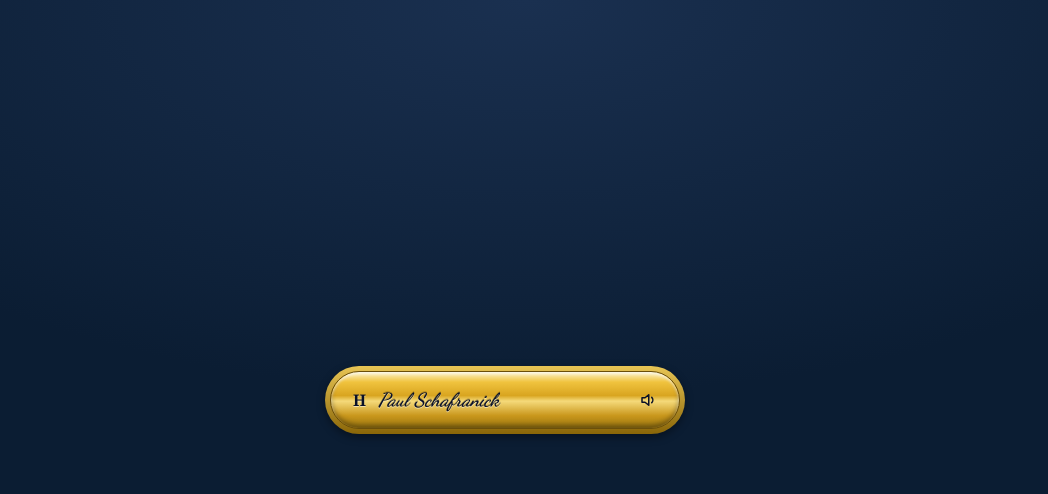
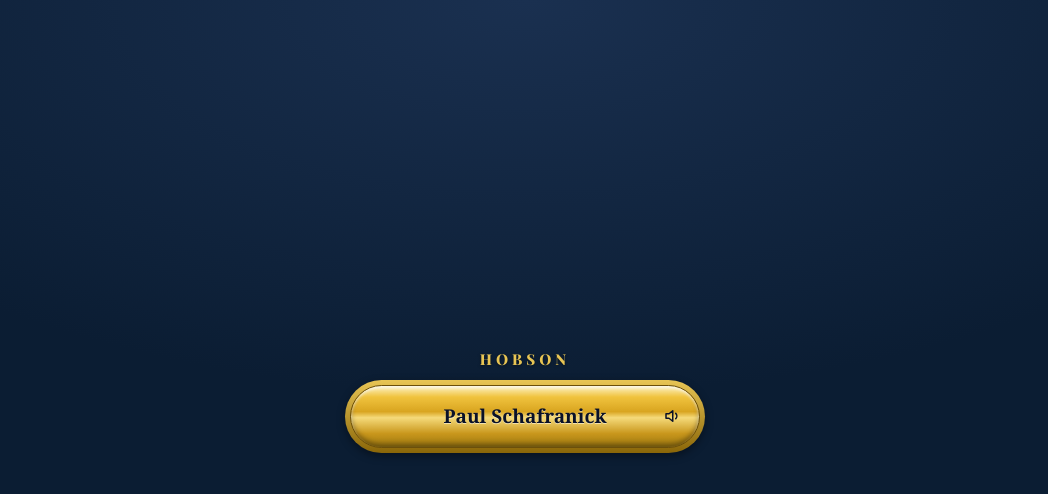
Before and after one commit to PSchaf7231/Hobson-, a Next.js app: page / in a window 1280 px wide. Shown: the top 494 px of the page, without its empty margins (115-1163 px from the left). Built offline with nearby package versions, Linux system fonts and the light colour scheme.

Commit message:
Move Hobson label above the pill, bold the agent name
Drop the script/cursive name treatment (read as weak) for solid bold
lettering, centered in the pill. "HOBSON" now sits above the pill as
its own bold, letter-spaced label. Removed the now-unused Dancing
Script webfont.

```diff
--- a/src/app/layout.tsx
+++ b/src/app/layout.tsx
@@ -29,7 +29,7 @@ export default function RootLayout({ children }: { children: React.ReactNode })
     <html lang="en">
       <head>
         <link
-          href="https://fonts.googleapis.com/css2?family=Playfair+Display:wght@600;700&family=Inter:wght@400;500;600;700;800&family=Dancing+Script:wght@700&display=swap"
+          href="https://fonts.googleapis.com/css2?family=Playfair+Display:wght@600;700;800&family=Inter:wght@400;500;600;700;800&display=swap"
           rel="stylesheet"
         />
       </head>
--- a/src/components/HobsonPill.tsx
+++ b/src/components/HobsonPill.tsx
@@ -7,19 +7,36 @@ interface HobsonPillProps {
 
 export default function HobsonPill({ name = "Paul Schafranick", onToggleVoice }: HobsonPillProps) {
   return (
+    <div style={styles.wrapper}>
+      <div style={styles.label}>HOBSON</div>
       <div style={styles.pillFrame}>
         <div style={styles.pill}>
-        <span style={styles.pillH}>H</span>
           <span style={styles.pillName}>{name}</span>
           <button style={styles.speakerBtn} onClick={onToggleVoice} aria-label="Toggle voice">
             <SpeakerIcon className="w-[18px] h-[18px]" />
           </button>
         </div>
       </div>
+    </div>
   );
 }
 
 const styles: Record<string, React.CSSProperties> = {
+  wrapper: {
+    display: "flex",
+    flexDirection: "column",
+    alignItems: "center",
+    gap: 10,
+    width: "100%",
+  },
+  label: {
+    color: "#e8c554",
+    fontWeight: 800,
+    fontSize: 15,
+    letterSpacing: 4,
+    fontFamily: "'Playfair Display', Georgia, serif",
+    textShadow: "0 1px 3px rgba(0,0,0,0.5)",
+  },
   pillFrame: {
     width: "100%",
     maxWidth: 360,
@@ -29,33 +46,30 @@ const styles: Record<string, React.CSSProperties> = {
     boxShadow: "0 3px 8px rgba(0,0,0,0.4)",
   },
   pill: {
+    position: "relative",
     background:
       "linear-gradient(180deg, #fdf3c6 0%, #f0c33e 18%, #d9a520 42%, #f5da7a 52%, #c9971c 78%, #9c7710 100%)",
     border: "1px solid #6b4f0a",
     boxShadow: "inset 0 2px 3px rgba(255,255,255,0.65), inset 0 -3px 5px rgba(0,0,0,0.35)",
     borderRadius: 999,
-    padding: "14px 22px",
+    padding: "16px 48px",
     display: "flex",
     alignItems: "center",
-    gap: 12,
-  },
-  pillH: {
-    color: "#0a1128",
-    fontWeight: 700,
-    fontSize: 16,
-    fontFamily: "Georgia, serif",
-    textShadow: "0 1px 0 rgba(255,255,255,0.5)",
+    justifyContent: "center",
   },
   pillName: {
     color: "#0a1128",
-    fontStyle: "italic",
-    fontWeight: 700,
+    fontWeight: 800,
     fontSize: 19,
-    flex: 1,
-    fontFamily: "'Dancing Script', 'Brush Script MT', cursive",
-    textShadow: "0 1px 0 rgba(255,255,255,0.5), 0 -1px 0 rgba(0,0,0,0.25)",
+    fontFamily: "Georgia, serif",
+    textShadow: "0 1px 0 rgba(255,255,255,0.5)",
+    textAlign: "center",
   },
   speakerBtn: {
+    position: "absolute",
+    right: 18,
+    top: "50%",
+    transform: "translateY(-50%)",
     background: "none",
     border: "none",
     cursor: "pointer",
```
Lines whose indentation alone changed are shown as unchanged.
